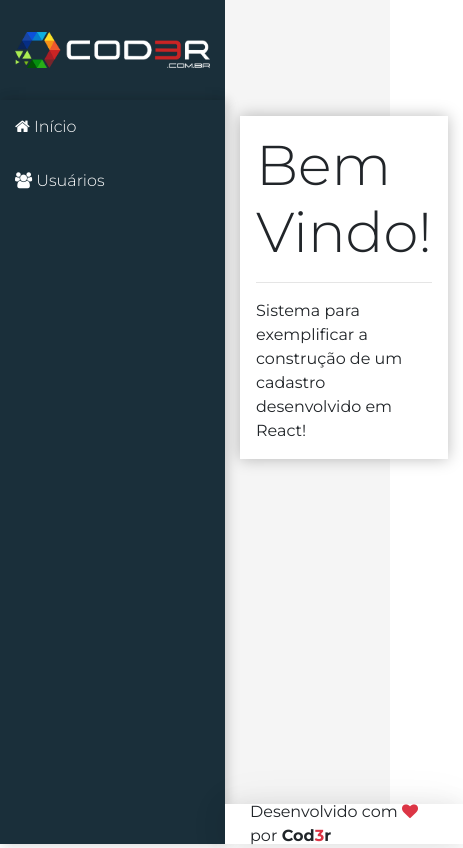
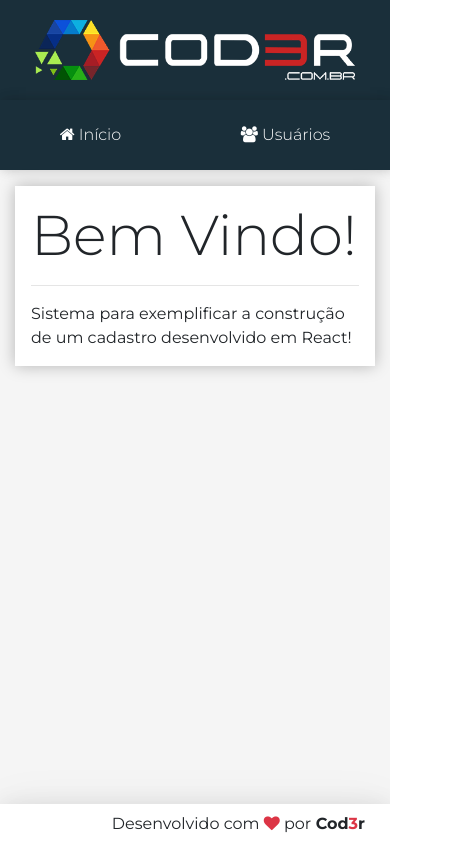
Before and after one commit to eric-moniz/cadastro-usuarios, a React (Create React App) app in the folder frontend/: page / in a window 390 px wide. Shown: the whole page, 463 px wide, since content can reach past the window. Built offline with nearby package versions, Linux system fonts and the light colour scheme.

Commit message:
Responsividade

```diff
--- a/frontend/src/components/templates/Logo.css
+++ b/frontend/src/components/templates/Logo.css
@@ -9,3 +9,9 @@ aside.logo img {
   padding: 0px 15px;
   width: 100%;
 }
+
+@media (max-width: 576px) {
+  aside.logo img {
+    width: 350px;
+  }
+}
--- a/frontend/src/components/templates/Main.css
+++ b/frontend/src/components/templates/Main.css
@@ -2,3 +2,16 @@ main > div {
   background-color: #fff;
   box-shadow: 0px 0px 15px #0004;
 }
+
+@media (max-width: 821px) {
+  #action-button:last-child {
+    margin-left: 0.125rem !important;
+  }
+}
+
+@media (max-width: 576px) {
+  #action-button:last-child {
+    margin-left: 0 !important;
+    margin-top: 0.125rem !important;
+  }
+}
--- a/frontend/src/components/templates/Nav.css
+++ b/frontend/src/components/templates/Nav.css
@@ -19,3 +19,22 @@ aside.menu-area {
     #32dac3 100%
   );
 }
+
+@media (max-width: 768px) {
+  .menu {
+    display: flex;
+    justify-content: flex-start;
+    align-items: center;
+  }
+
+  .menu a {
+    display: inline;
+    padding: 10px;
+    margin: 0px;
+  }
+
+  .menu {
+    height: 100%;
+    justify-content: space-around;
+  }
+}
--- a/frontend/src/components/user/UserCrud.jsx
+++ b/frontend/src/components/user/UserCrud.jsx
@@ -32,10 +32,14 @@ class UserCrud extends Component {
     const method = user.id ? "put" : "post";
     const url = user.id ? `${baseUrl}/${user.id}` : baseUrl;
 
-    axios[method](url, user).then((resp) => {
-      const list = this.getUpdatedList(resp.data);
-      this.setState({ user: initialState.user, list });
-    });
+    if (user.name && user.email) {
+      axios[method](url, user).then((resp) => {
+        const list = this.getUpdatedList(resp.data);
+        this.setState({ user: initialState.user, list });
+      });
+    } else {
+      return;
+    }
   }
 
   getUpdatedList(user, add = true) {
@@ -89,10 +93,15 @@ class UserCrud extends Component {
         <hr />
         <div className="row">
           <div className="col-12 d-flex justify-content-end">
-            <button className="btn btn-primary" onClick={(e) => this.save(e)}>
+            <button
+              type="button"
+              className="btn btn-primary"
+              onClick={(e) => this.save(e)}
+            >
               Salvar
             </button>
             <button
+              type="button"
               className="btn btn-secondary ml-2"
               onClick={(e) => this.clear(e)}
             >
@@ -139,10 +148,15 @@ class UserCrud extends Component {
           <td>{user.name}</td>
           <td>{user.email}</td>
           <td>
-            <button className="btn btn-warning" onClick={() => this.load(user)}>
+            <button
+              id="action-button"
+              className="btn btn-warning"
+              onClick={() => this.load(user)}
+            >
               <i className="fa fa-pencil"></i>
             </button>
             <button
+              id="action-button"
               className="btn btn-danger ml-2"
               onClick={() => this.remove(user)}
             >
--- a/frontend/src/main/App.css
+++ b/frontend/src/main/App.css
@@ -3,15 +3,17 @@
 
   --logo-height: 100px;
   --header-height: 100px;
+  --menu-top-height: 70px;
   --aside-width: 225px;
   --footer-height: 40px;
 
-  --shadow: 0 2px 23px 0 rgba(0, 0, 0, 0.1), 0 2px 49px 0 rgba(0, 0, 0, 0.06);
+  --shadow: 0 2px 23px 0 rgba(0, 0, 0, 0.1),
+    0 2px 49px 0 rgba(0, 0, 0, 0.06);
 }
 
 * {
   box-sizing: border-box;
-  font-family: 'Montserrat', sans-serif;
+  font-family: "Montserrat", sans-serif;
 }
 
 /* Layout em Grid */
@@ -19,11 +21,13 @@
   margin: 0px;
   display: grid;
   grid-template-columns: var(--aside-width) 1fr;
-  grid-template-rows: var(--header-height) 1fr var(--footer-height);
+  grid-template-rows: var(--header-height) 1fr var(
+      --footer-height
+    );
   grid-template-areas:
-    'logo header'
-    'menu content'
-    'menu footer';
+    "logo header"
+    "menu content"
+    "menu footer";
   height: 100vh;
   background-color: #f5f5f5;
 }
@@ -47,3 +51,38 @@ main.content {
 footer.footer {
   grid-area: footer;
 }
+
+@media (max-width: 768px) {
+  .app {
+    grid-template-rows:
+      var(--header-height)
+      var(--menu-top-height)
+      1fr
+      var(--footer-height);
+
+    grid-template-columns: var(--aside-width) 1fr;
+    grid-template-areas:
+      "logo header"
+      "menu menu"
+      "content content"
+      "footer footer";
+  }
+}
+
+@media (max-width: 576px) {
+  .app {
+    grid-template-rows:
+      var(--logo-height)
+      var(--menu-top-height)
+      1fr
+      var(--footer-height);
+
+    grid-template-columns: 1fr;
+
+    grid-template-areas:
+      "logo"
+      "menu"
+      "content"
+      "footer";
+  }
+}
```
Also changed, not shown: 1 other file (tests, documents, lock files or other folders).
